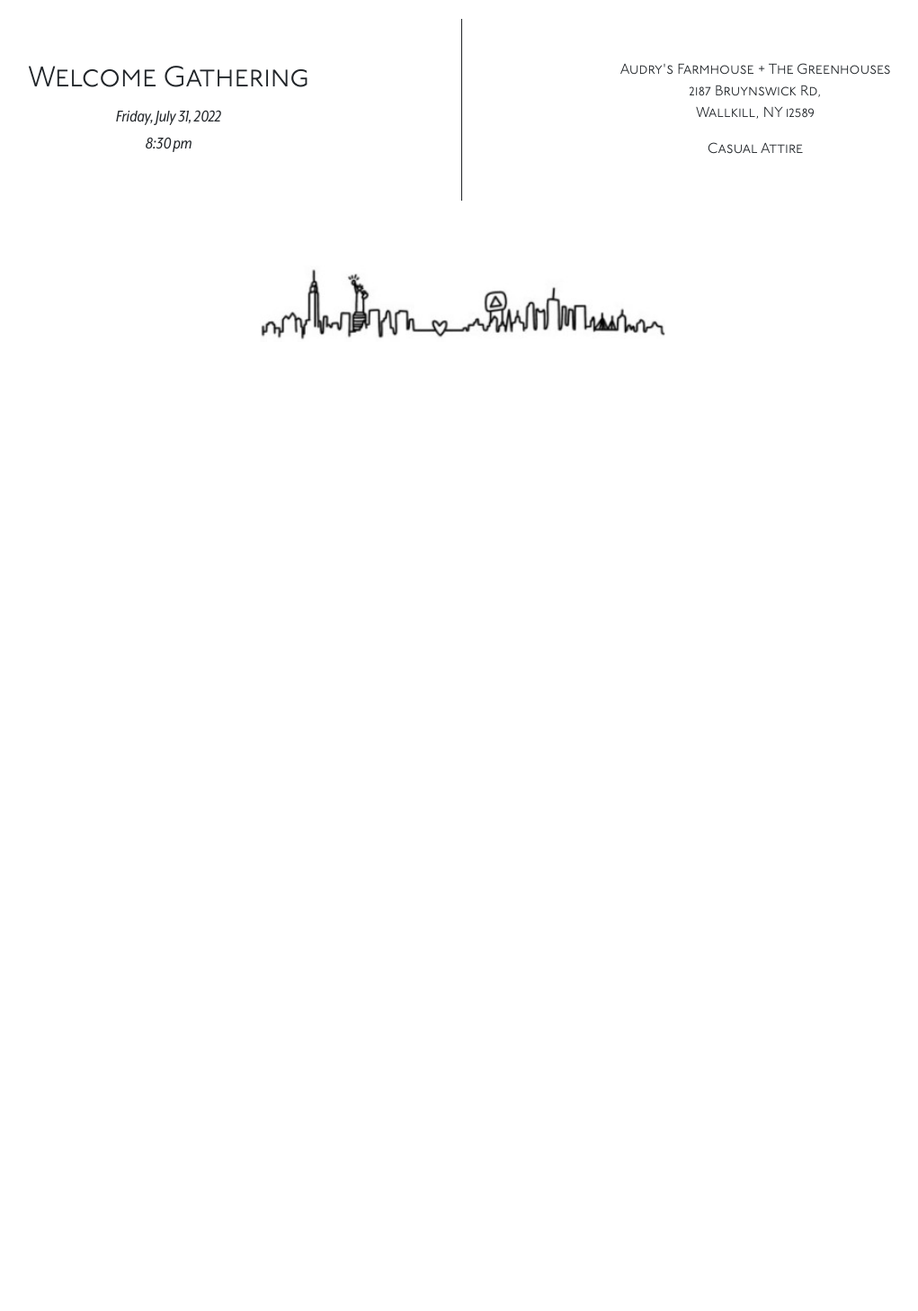
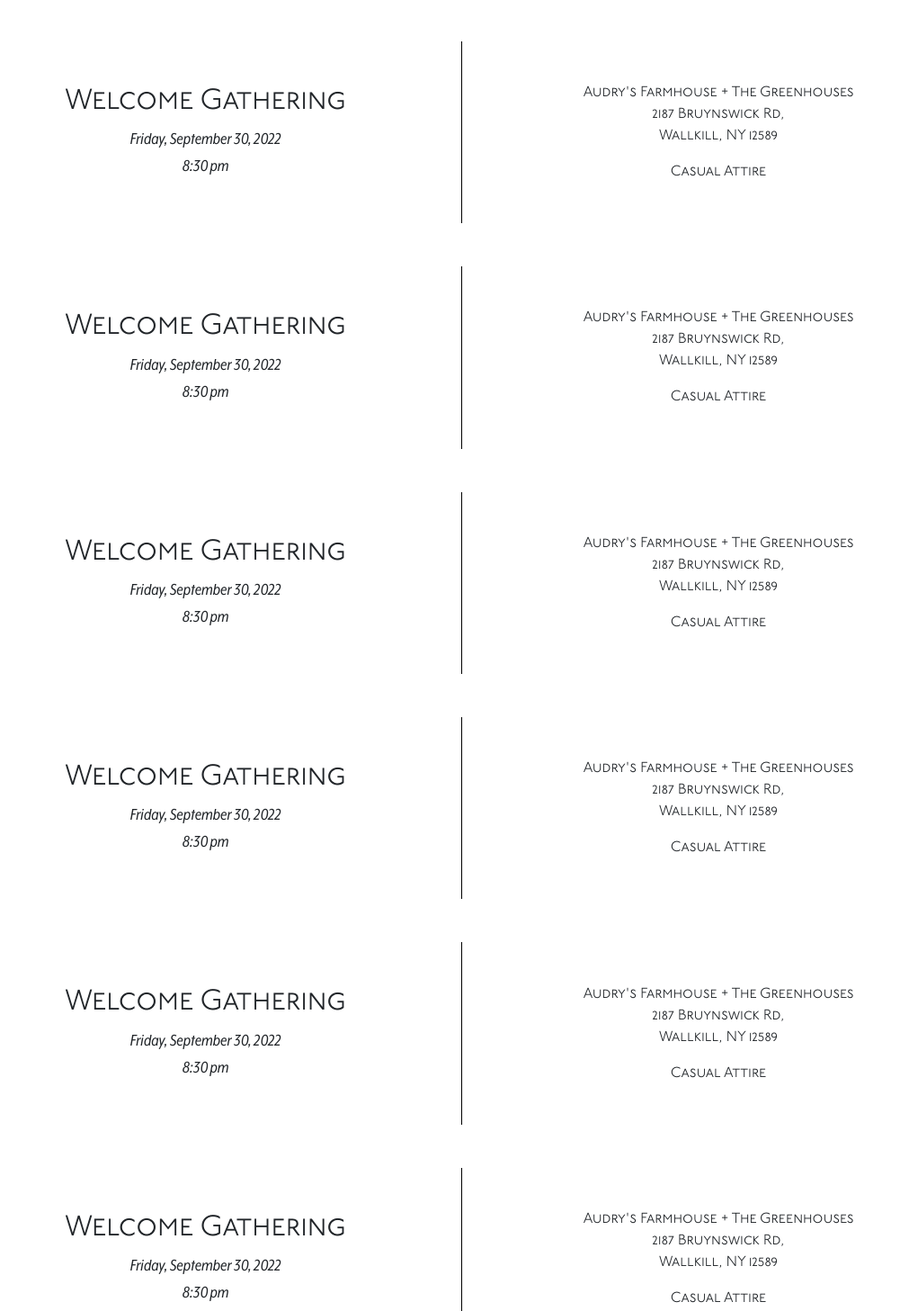
Before and after one commit to tlyver/chris-and-cait-web, a React (Create React App) app: page /events in a window 1280 px wide. Shown: the part 453-1910 px from the top of the page at 90% size, without its empty margins (126-1147 px from the left). Before the commit the page ends 833 px from the top, so only its background shows below. Built offline with nearby package versions, Linux system fonts and the light colour scheme.

Commit message:
Responsive Event
Adds bottom border when on sm device.

```diff
--- a/src/Banner.js
+++ b/src/Banner.js
@@ -1,5 +1,4 @@
 import React from 'react';
-import { Link } from "react-router-dom";
 import {NavLink} from 'react-router-dom'
 import './Banner.scss';
 
--- a/src/Layout.js
+++ b/src/Layout.js
@@ -7,7 +7,7 @@
       <React.Fragment>
           <Banner />
           <div className="navigationWrapper">
-              <main>{children}</main>
+              <main class="container">{children}</main>
           </div>
           <Footer />
       </React.Fragment>
--- a/src/routes/events.js
+++ b/src/routes/events.js
@@ -1,16 +1,21 @@
+import './events.scss';
+
 export default function Events() {
   return (
-    <div>
-      <div class="row py-4">
-        <div class="col">
+    <>
+      <div class="row mt-4 justify-content-center">
+        <div class="col pb-4 col-lg-6 col-md-8 col-10 border-bottom border-dark">
           <h2 class="section-header">Events</h2>
+          <div class="eaves">
+            Celebration Details!
+          </div>
         </div>
       </div>
 
-      <div class="row row-cols-1 row-cols-xl-2 mt-4 mb-5">
-        <div class="col d-flex flex-direction--column align-items-center justify-content-center border-right border-dark pt-5 pb-5">
+      <div class="row row-cols-1 row-cols-md-2 mt-4 mb-5">
+        <div class="col d-flex flex-direction--column align-items-center justify-content-center border-right-responsive pt-5 pb-5">
           <h2 class="underground">Welcome Gathering</h2>
-          <div class="eaves is-20">Friday, July 31, 2022</div>
+          <div class="eaves is-20">Friday, September 30, 2022</div>
           <div class="eaves is-20">8:30 pm</div>
         </div>
         <div class="col d-flex flex-column align-items-center justify-content-center underground">
@@ -27,10 +32,16 @@
         </div>
       </div>
 
-      <div class="row row-cols-1 row-cols-xl-2 mt-4 mb-5">
-        <div class="col d-flex flex-direction--column align-items-center justify-content-center border-right border-dark pt-5 pb-5">
+
+      <div class="row py-4 justify-content-center d-block d-md-none">
+        <div class="col-2 border-bottom border-dark m-auto">
+        </div>
+      </div>
+
+      <div class="row row-cols-1 row-cols-md-2 mt-4 mb-5">
+        <div class="col d-flex flex-direction--column align-items-center justify-content-center border-right-responsive pt-5 pb-5">
           <h2 class="underground">Welcome Gathering</h2>
-          <div class="eaves is-20">Friday, July 31, 2022</div>
+          <div class="eaves is-20">Friday, September 30, 2022</div>
           <div class="eaves is-20">8:30 pm</div>
         </div>
         <div class="col d-flex flex-column align-items-center justify-content-center underground">
@@ -46,6 +57,143 @@
           <div class="pt-3">Casual Attire</div>
         </div>
       </div>
-    </div>
+
+
+      <div class="row py-4 justify-content-center d-block d-md-none">
+        <div class="col-2 border-bottom border-dark m-auto">
+        </div>
+      </div>
+
+      <div class="row row-cols-1 row-cols-md-2 mt-4 mb-5">
+        <div class="col d-flex flex-direction--column align-items-center justify-content-center border-right-responsive pt-5 pb-5">
+          <h2 class="underground">Welcome Gathering</h2>
+          <div class="eaves is-20">Friday, September 30, 2022</div>
+          <div class="eaves is-20">8:30 pm</div>
+        </div>
+        <div class="col d-flex flex-column align-items-center justify-content-center underground">
+          <div>Audry's Farmhouse + The Greenhouses</div>
+          <div class="d-flex flex-column address">
+            <div>
+              2187 Bruynswick Rd,
+            </div>
+            <div>
+              Wallkill, NY 12589
+            </div>
+          </div>
+          <div class="pt-3">Casual Attire</div>
+        </div>
+      </div>
+
+
+      <div class="row py-4 justify-content-center d-block d-md-none">
+        <div class="col-2 border-bottom border-dark m-auto">
+        </div>
+      </div>
+
+      <div class="row row-cols-1 row-cols-md-2 mt-4 mb-5">
+        <div class="col d-flex flex-direction--column align-items-center justify-content-center border-right-responsive pt-5 pb-5">
+          <h2 class="underground">Welcome Gathering</h2>
+          <div class="eaves is-20">Friday, September 30, 2022</div>
+          <div class="eaves is-20">8:30 pm</div>
+        </div>
+        <div class="col d-flex flex-column align-items-center justify-content-center underground">
+          <div>Audry's Farmhouse + The Greenhouses</div>
+          <div class="d-flex flex-column address">
+            <div>
+              2187 Bruynswick Rd,
+            </div>
+            <div>
+              Wallkill, NY 12589
+            </div>
+          </div>
+          <div class="pt-3">Casual Attire</div>
+        </div>
+      </div>
+
+
+      <div class="row py-4 justify-content-center d-block d-md-none">
+        <div class="col-2 border-bottom border-dark m-auto">
+        </div>
+      </div>
+
+      <div class="row row-cols-1 row-cols-md-2 mt-4 mb-5">
+        <div class="col d-flex flex-direction--column align-items-center justify-content-center border-right-responsive pt-5 pb-5">
+          <h2 class="underground">Welcome Gathering</h2>
+          <div class="eaves is-20">Friday, September 30, 2022</div>
+          <div class="eaves is-20">8:30 pm</div>
+        </div>
+        <div class="col d-flex flex-column align-items-center justify-content-center underground">
+          <div>Audry's Farmhouse + The Greenhouses</div>
+          <div class="d-flex flex-column address">
+            <div>
+              2187 Bruynswick Rd,
+            </div>
+            <div>
+              Wallkill, NY 12589
+            </div>
+          </div>
+          <div class="pt-3">Casual Attire</div>
+        </div>
+      </div>
+
+
+      <div class="row py-4 justify-content-center d-block d-md-none">
+        <div class="col-2 border-bottom border-dark m-auto">
+        </div>
+      </div>
+
+      <div class="row row-cols-1 row-cols-md-2 mt-4 mb-5">
+        <div class="col d-flex flex-direction--column align-items-center justify-content-center border-right-responsive pt-5 pb-5">
+          <h2 class="underground">Welcome Gathering</h2>
+          <div class="eaves is-20">Friday, September 30, 2022</div>
+          <div class="eaves is-20">8:30 pm</div>
+        </div>
+        <div class="col d-flex flex-column align-items-center justify-content-center underground">
+          <div>Audry's Farmhouse + The Greenhouses</div>
+          <div class="d-flex flex-column address">
+            <div>
+              2187 Bruynswick Rd,
+            </div>
+            <div>
+              Wallkill, NY 12589
+            </div>
+          </div>
+          <div class="pt-3">Casual Attire</div>
+        </div>
+      </div>
+
+
+      <div class="row py-4 justify-content-center d-block d-md-none">
+        <div class="col-2 border-bottom border-dark m-auto">
+        </div>
+      </div>
+
+      <div class="row row-cols-1 row-cols-md-2 mt-4 mb-5">
+        <div class="col d-flex flex-direction--column align-items-center justify-content-center border-right-responsive pt-5 pb-5">
+          <h2 class="underground">Welcome Gathering</h2>
+          <div class="eaves is-20">Friday, September 30, 2022</div>
+          <div class="eaves is-20">8:30 pm</div>
+        </div>
+        <div class="col d-flex flex-column align-items-center justify-content-center underground">
+          <div>Audry's Farmhouse + The Greenhouses</div>
+          <div class="d-flex flex-column address">
+            <div>
+              2187 Bruynswick Rd,
+            </div>
+            <div>
+              Wallkill, NY 12589
+            </div>
+          </div>
+          <div class="pt-3">Casual Attire</div>
+        </div>
+      </div>
+
+
+      <div class="row py-4 justify-content-center d-block d-md-none">
+        <div class="col-2 border-bottom border-dark m-auto">
+        </div>
+      </div>
+
+    </>
   );
 }
--- /dev/null
+++ b/src/routes/events.scss
@@ -0,0 +1,14 @@
+@media (min-width: 768px) {
+  .border-right-responsive {
+    border-right: 1px solid #000;
+  };
+  .border-bottom-responsive {
+    border-bottom: 1px solid #000;
+  };
+}
+
+@media (min-width: 768px) {
+  .border-bottom-responsive {
+    border-right: none;
+  }
+};
```
Also changed, not shown: src/scss/custom.scss (+18 -0 lines).
